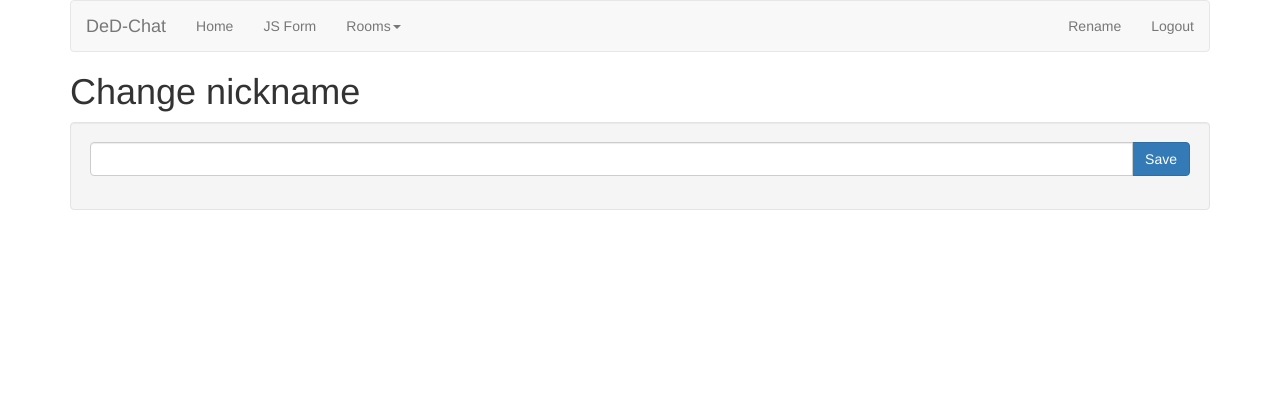
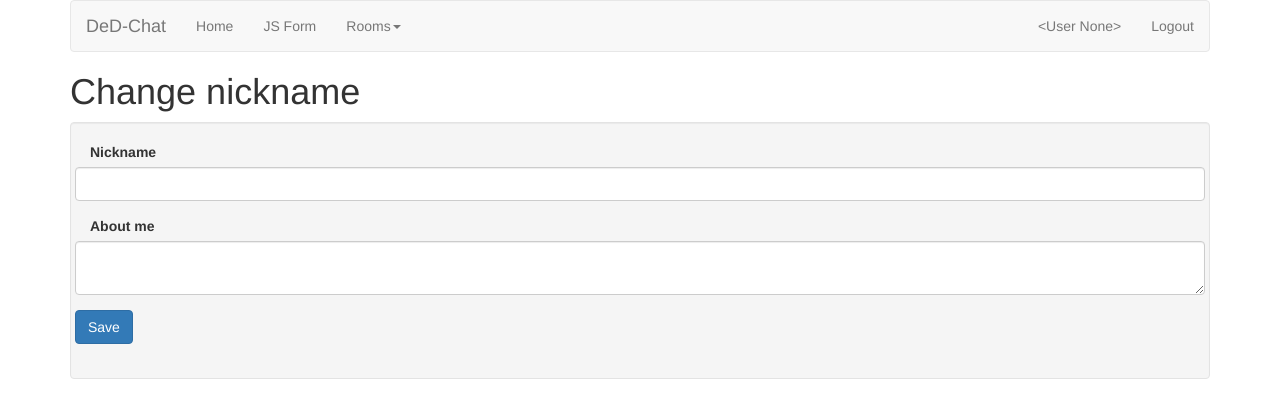
Before and after one commit to DeDuHaNcHiK/just-chat, a Flask app: page /change_nickname in a window 1280 px wide. Shown: the top 418 px of the page. Run offline with Flask 2, Linux system fonts and the light colour scheme; a user stored in the database is signed in; data comes from the database, SQL or seed files in the repository; parts of the project's set-up code (start-up, migrations or seed data) failed here and were passed over; some libraries are stand-ins or nearby versions.

Commit message:
Add user page. Change user form. Add find links to rooms and users page.

```diff
--- a/app/chat/forms.py
+++ b/app/chat/forms.py
@@ -1,8 +1,8 @@
 # coding: utf-8
 from app.chat.models import User
 from flask.ext.wtf import Form
-from wtforms import StringField, BooleanField
-from wtforms.validators import DataRequired
+from wtforms import StringField, BooleanField, TextAreaField
+from wtforms.validators import DataRequired, Length
 
 
 class LoginForm(Form):
@@ -15,7 +15,8 @@
 
 
 class ChangeNicknameForm(Form):
-    nickname = StringField('nickname', validators=[DataRequired()])
+    nickname = StringField('Nickname', validators=[DataRequired()])
+    about_me = TextAreaField('About me', validators=[Length(min=0, max=140)])
 
     def __init__(self, orig_nickname, *args, **kwargs):
         super(ChangeNicknameForm, self).__init__(*args, **kwargs)
--- a/app/chat/views.py
+++ b/app/chat/views.py
@@ -4,6 +4,7 @@
 from urlparse import urlparse
 from hashlib import md5
 
+import re
 from app import socketio
 from app.chat import chat, lm, db, oid
 from app.chat.forms import LoginForm, RoomAddForm, ChangeNicknameForm
@@ -127,6 +128,7 @@
     form = ChangeNicknameForm(g.user.nickname)
     if form.validate_on_submit():
         g.user.nickname = form.nickname.data
+        g.user.about_me = form.about_me.data
         db.session.add(g.user)
         db.session.commit()
         flash('Your changes have been saved.')
@@ -136,12 +138,29 @@
     return render_template('change_nickname.html', form=form, title='Change nickname')
 
 
+@chat.route('/user/<nickname>')
+@login_required
+def user(nickname):
+    user = User.query.filter_by(nickname=nickname).first()
+    if user is None:
+        flash('User {} not found.'.format(nickname))
+        return redirect(url_for('.index'))
+    return render_template('user.html', user=user)
+
+
 @chat.route('/room')
 @chat.route('/room/<int:id>')
+@chat.route('/room/<name>')
 @login_required
-def room_select(id=None):
+def room_select(id=None, name=None):
     if id is not None:
         room = Room.query.get(id)
+        session['name'] = g.user.nickname
+        session['avatar'] = g.user.avatar('48x48')
+        session['room'] = room.name
+        return redirect(url_for('.chat'))
+    if name is not None:
+        room = Room.query.filter_by(name=name).first()
         session['name'] = g.user.nickname
         session['avatar'] = g.user.avatar('48x48')
         session['room'] = room.name
@@ -182,7 +201,7 @@
     room = session.get('room')
     join_room(room)
     msg = find_links_in_message(
-        u'<i> has entered the <strong>#{}</strong> room.</i>'.format(room),
+        u'<i> has entered the <strong>${}</strong> room.</i>'.format(room),
         session.get('name'),
         session.get('avatar')
     )
@@ -211,13 +230,23 @@
     room = session.get('room')
     leave_room(room)
     msg = find_links_in_message(
-        u'<i> has left the <strong>#{}</strong> room.</i>'.format(room),
+        u'<i> has left the <strong>${}</strong> room.</i>'.format(room),
         session.get('name'),
         session.get('avatar')
     )
     emit('status', {
         'msg': msg
     }, room=room)
+
+
+def add_user_link(matchobj):
+    return u'<a href="{}" target="_blank">{}</a>'.format(
+        url_for('chat.user', nickname=matchobj.group(0).replace('#', '')), matchobj.group(0))
+
+
+def add_room_link(matchobj):
+    return u'<a href="{}" target="_blank">{}</a>'.format(
+        url_for('chat.room_select', name=matchobj.group(0).replace('$', '')), matchobj.group(0))
 
 
 def find_links_in_message(text, name, avatar):
@@ -228,13 +257,16 @@
         if extract_dict:
             extracted_links.append(extract_dict)
 
+    txt = autolink_html(cleaner.clean_html(text))
+    txt = re.sub(ur'(#[а-яА-ЯёЁA-Za-z0-9-]+)', add_user_link, txt)
+    txt = re.sub(ur'(\$[а-яА-ЯёЁA-Za-z0-9-]+)', add_room_link, txt)
     user_info = render_template(
         'user_message.html',
         avatar=avatar,
         name=name,
         time=datetime.utcnow().strftime("%Y-%m-%dT%H:%M:%S Z"),
         sid=md5(name + datetime.utcnow().strftime("%Y-%m-%dT%H:%M:%S Z")).hexdigest(),
-        txt=Markup(autolink_html(cleaner.clean_html(text))),
+        txt=Markup(txt),
         extracted_links=extracted_links
     )
 
--- a/app/templates/base.html
+++ b/app/templates/base.html
@@ -46,7 +46,7 @@
                     {% if g.user.is_admin() %}
                     <li><a href="{{ url_for('admin.index') }}">Admin Interface</a></li>
                     {% endif %}
-                    <li><a href="{{ url_for('.change_nickname') }}">Rename</a></li>
+                    <li><a href="{{ url_for('.change_nickname') }}">{{ g.user }}</a></li>
                     <li><a href="{{ url_for('.logout') }}">Logout</a></li>
                 {% else %}
                     <li><a href="{{ url_for('.login') }}">Login</a></li>
--- a/app/templates/change_nickname.html
+++ b/app/templates/change_nickname.html
@@ -8,14 +8,22 @@
     <div class="well">
         <form class="form-horizontal" action="" method="post" name="edit">
             {{ form.hidden_tag() }}
-            <div class="input-group{% if form.errors.nickname %} error{% endif %}">
+            {{ form.nickname.label }}
+            <div class="form-group{% if form.errors.nickname %} error{% endif %}">
                 {{ form.nickname(maxlength=64, class='form-control') }}
                 {% for error in form.errors.nickname %}
                     <span class="help-inline">{{ error }}</span><br>
                 {% endfor %}
-                <span class="input-group-btn">
+            </div>
+            {{ form.about_me.label }}
+            <div class="form-group{% if form.errors.about_me %} error{% endif %}">
+                {{ form.about_me(class='form-control') }}
+                {% for error in form.errors.about_me %}
+                    <span class="help-inline">{{ error }}</span><br>
+                {% endfor %}
+            </div>
+            <div class="form-group">
                     <button class="btn btn-primary" type="submit">Save</button>
-                </span>
             </div>
         </form>
     </div>
--- a/app/templates/user_message.html
+++ b/app/templates/user_message.html
@@ -1,7 +1,7 @@
 <div class="clearfix"><img src="{{ avatar }}" alt="{{ name }}" class="img-rounded pull-left avatar">
 
     <div>
-        <strong>{{ name }}</strong>
+        <strong><a href="{{ url_for('chat.user', nickname=name) }}" target="_blank">{{ name }}</a></strong>
         <time id="{{ sid }}" class="timeago" datetime="{{ time }}"></time>
         :
     </div>
```
Also changed, not shown: app/templates/user.html (added, +22 -0 lines).
